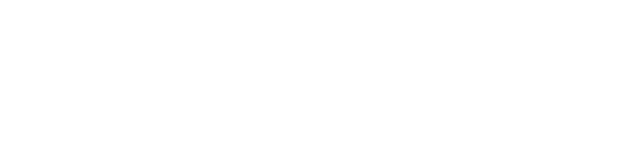
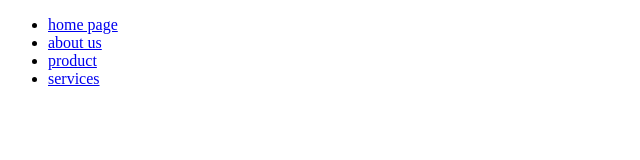
Before and after one commit to Uttam-datta/new-project, a plain HTML site: page pages/about.html in a window 1280 px wide. Shown: the whole page, without its empty margins (0-640 px from the left). Drawn offline with Linux system fonts and the light colour scheme.

Commit message:
title page setup

```diff
--- a/index.html
+++ b/index.html
@@ -4,6 +4,7 @@
     <meta charset="UTF-8">
     <meta name="viewport" content="width=device-width, initial-scale=1.0">
     <title>new-project</title>
+    <link rel="stylesheet" href="./css/style.css">
 </head>
 <body>
     <header>
--- a/pages/about.html
+++ b/pages/about.html
@@ -0,0 +1,21 @@
+<!DOCTYPE html>
+<html lang="en">
+<head>
+    <meta charset="UTF-8">
+    <meta name="viewport" content="width=device-width, initial-scale=1.0">
+    <title>about us</title>
+</head>
+<body>
+    <header>
+        <nav>
+            <ul>
+                <li><a href="index.html">home page</a></li>
+                <li><a href="./pages/about.html">about us</a></li>
+                <li><a href="./pages/product.html">product</a></li>
+                <li><a href="./pages/services.html">services</a></li>
+            </ul>
+        </nav>
+    </header>
+
+</body>
+</html>
```
Also changed, not shown: pages/product.html (+21 -0 lines), pages/services.html (+21 -0 lines).
